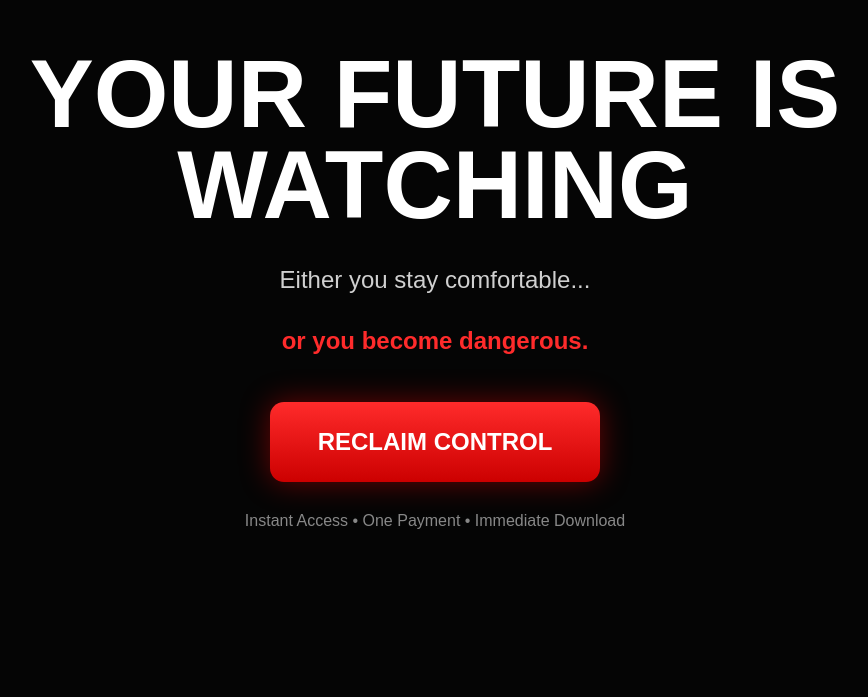
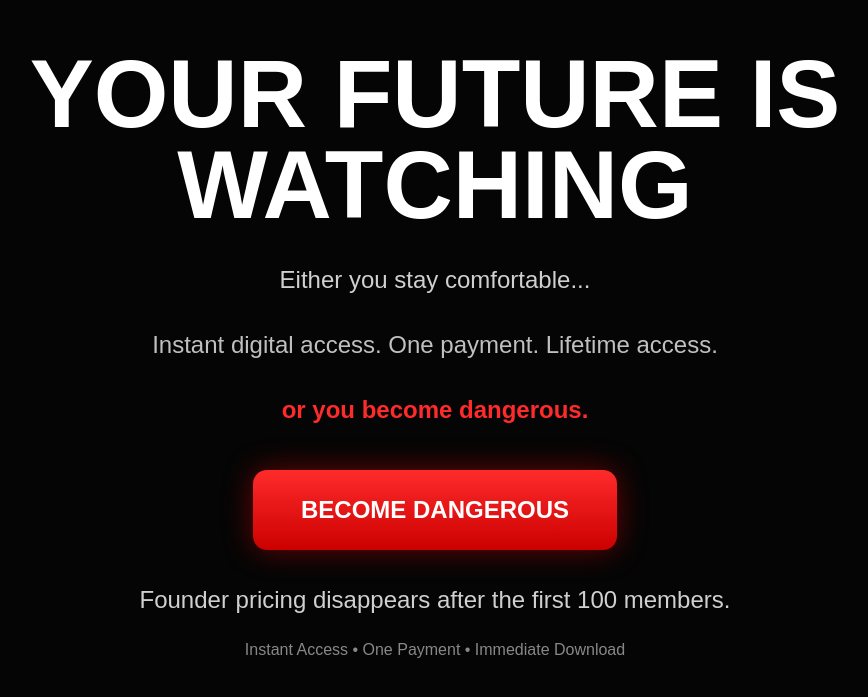
Before and after one commit to dupie2010-afk/Kill-the-Comfort, a React (Vite) app: page / in a window 1280 px wide. Shown: the part 6628-7325 px from the top of the page, without its empty margins (205-1073 px from the left). Before the commit the page ends 7254 px from the top, so only its background shows below. Built offline with nearby package versions, Linux system fonts and the light colour scheme.

Commit message:
Update App.tsx

```diff
--- a/src/App.tsx
+++ b/src/App.tsx
@@ -281,6 +281,9 @@ export default function App() {
         <p>
           Either you stay comfortable...
         </p>
+        <p className="creator-text">
+  Instant digital access. One payment. Lifetime access.
+</p>
 
         <p className="danger-text">
           or you become dangerous.
@@ -292,10 +295,13 @@ export default function App() {
           rel="noopener noreferrer"
           className="cta-button big-button"
         >
-          RECLAIM CONTROL
+          BECOME DANGEROUS
         </a>
 
         <div className="bottom-note">
+          <p className="founder-warning">
+  Founder pricing disappears after the first 100 members.
+</p>
           Instant Access • One Payment • Immediate Download
         </div>
 
```
